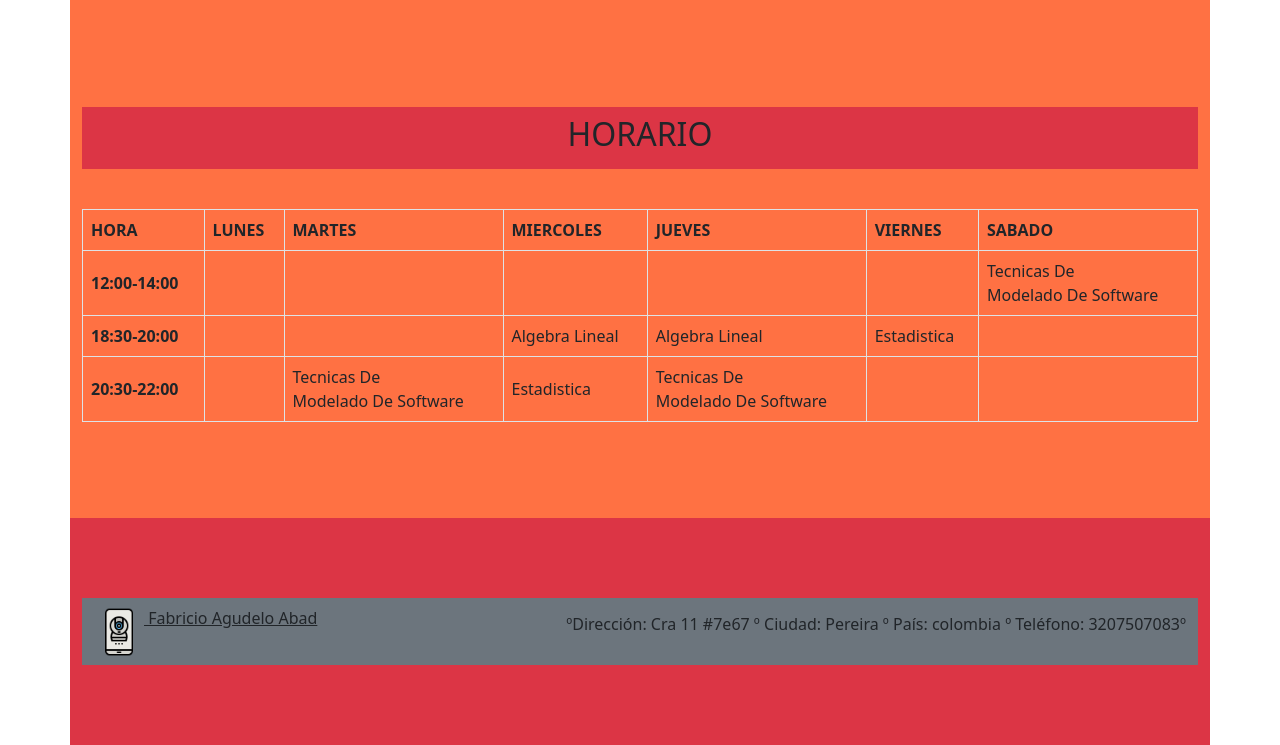
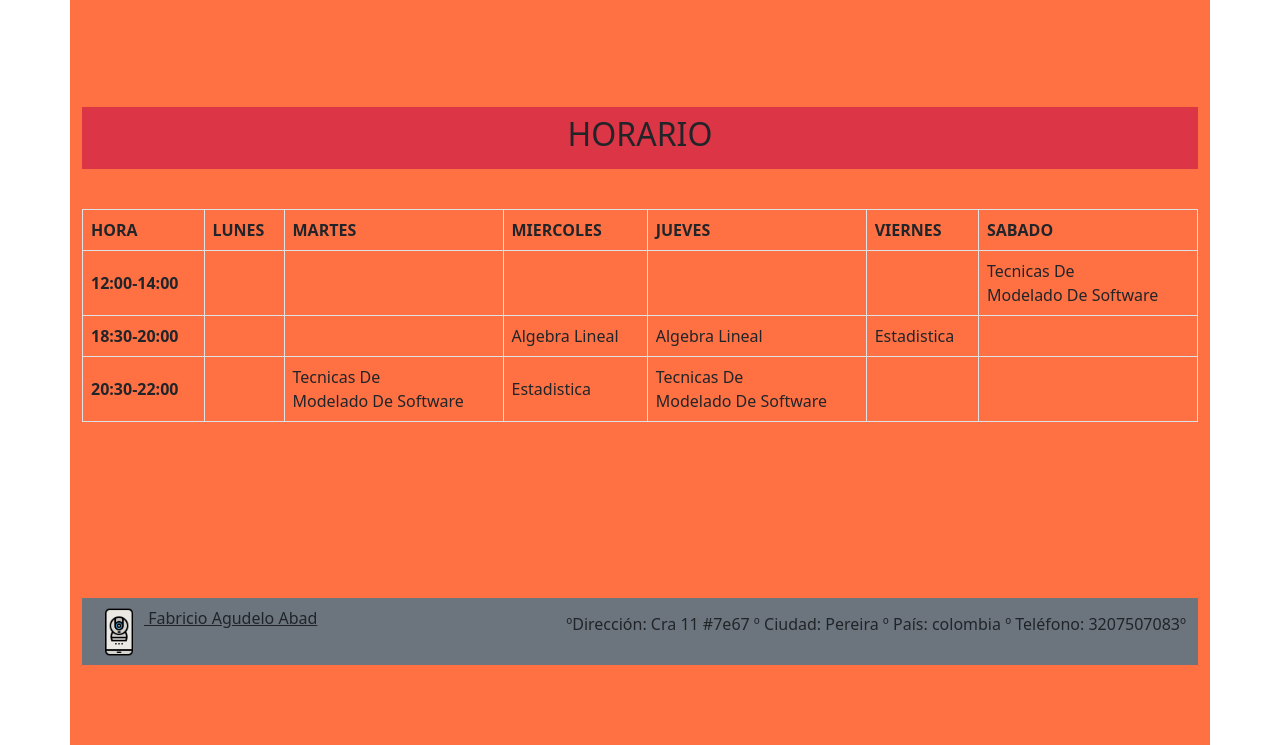
Before and after one commit to Devenom531/hosting, a plain HTML site: page index.html in a window 1280 px wide. Shown: the part 837-1582 px from the top of the page. Drawn offline with nearby package versions, Linux system fonts and the light colour scheme; a script that the page names is missing.

Commit message:
Update index.html

```diff
--- a/index.html
+++ b/index.html
@@ -127,7 +127,7 @@
         </section>
 
     </header>
-    <footer class="container bg-danger">
+    <footer class="container bg-secundary">
         <div>
             <nav class="navbar navbar-danger bg-secondary">
                 <div class="container-fluid">
```
